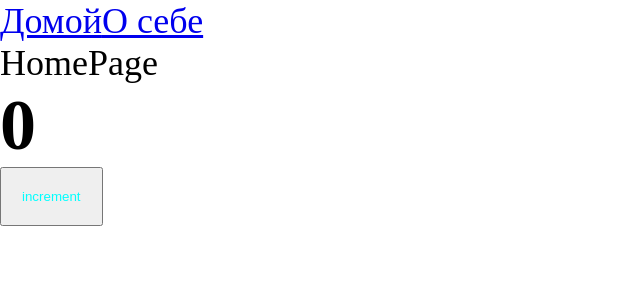
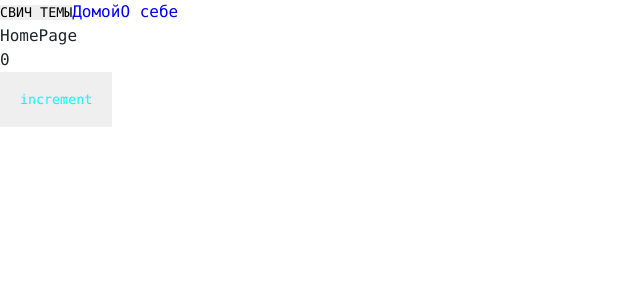
Before and after one commit to vladislav0sidorov/my-blog, a React app: page / in a window 1280 px wide. Shown: the top 300 px of the page, without its empty margins (0-640 px from the left). Built offline with nearby package versions, Linux system fonts and the light colour scheme.

Commit message:
added react-contect-theme, just theme and logic to swich it

```diff
--- a/src/App.tsx
+++ b/src/App.tsx
@@ -1,14 +1,19 @@
 import { Suspense } from 'react';
 import { Link, Route, Routes } from 'react-router-dom';
+
+import './styles/index.scss';
+
 import { Counter } from '../public/components/Counter';
-
-import './index.scss';
 import { AboutPageAsync } from './pages/AboutPage/AboutPage.async';
 import { HomePageAsync } from './pages/HomePage/HomePage.async';
+import { useTheme } from './theme/useTheme';
 
-export const App = () => {
+const App = () => {
+  const { theme, toggleTheme } = useTheme();
+
   return (
-    <div className="app">
+    <div className={`app ${theme}`}>
+      <button onClick={toggleTheme}>СВИЧ ТЕМЫ</button>
       <Link to="/">Домой</Link>
       <Link to="about">О себе</Link>
       <Suspense fallback={<div>LOADING...</div>}>
@@ -21,3 +26,5 @@
     </div>
   );
 };
+
+export default App;
--- a/src/index.scss
+++ /dev/null
@@ -1,9 +0,0 @@
-* {
-  margin: 0;
-  padding: 0;
-  box-sizing: border-box;
-}
-
-.app {
-  font-size: 36px;
-}
--- a/src/index.tsx
+++ b/src/index.tsx
@@ -1,11 +1,15 @@
 import { render } from 'react-dom';
 import { BrowserRouter } from 'react-router-dom';
 import { Counter } from '../public/components/Counter';
-import { App } from './App';
+import App from './App';
+import { Theme } from './theme/ThemeContext';
+import ThemeProvider from './theme/ThemeProvider';
 
 render(
   <BrowserRouter>
-    <App />
+    <ThemeProvider>
+      <App />
+    </ThemeProvider>
   </BrowserRouter>,
   document.getElementById('root'),
 );
--- /dev/null
+++ b/src/styles/index.scss
@@ -0,0 +1,13 @@
+@import "reset";
+@import "variables/global";
+@import "themes/light";
+@import "themes/dark";
+
+.app {
+  font: var(--font-m);
+
+  background: var(--bg-color);
+  color: var(--primary-color);
+
+  min-height: 100vh;
+}
--- /dev/null
+++ b/src/styles/reset.scss
@@ -0,0 +1,75 @@
+/*Reset styles*/
+* {
+  padding: 0;
+  margin: 0;
+  border: 0;
+}
+*,
+*:before,
+*:after {
+  -moz-box-sizing: border-box;
+  -webkit-box-sizing: border-box;
+  box-sizing: border-box;
+}
+:focus,
+:active {
+  outline: none;
+}
+a:focus,
+a:active {
+  outline: none;
+}
+nav,
+footer,
+header,
+aside {
+  display: block;
+}
+html,
+body {
+  height: 100%;
+  width: 100%;
+  font-size: 100%;
+  line-height: 1;
+  -ms-text-size-adjust: 100%;
+  -moz-text-size-adjust: 100%;
+  -webkit-text-size-adjust: 100%;
+}
+input,
+button,
+textarea {
+  font-family: inherit;
+}
+input::-ms-clear {
+  display: none;
+}
+button {
+  cursor: pointer;
+}
+button::-moz-focus-inner {
+  padding: 0;
+  border: 0;
+}
+a,
+a:visited {
+  text-decoration: none;
+}
+a:hover {
+  text-decoration: none;
+}
+ul li {
+  list-style: none;
+}
+img {
+  vertical-align: top;
+}
+h1,
+h2,
+h3,
+h4,
+h5,
+h6 {
+  font-size: inherit;
+  font-weight: inherit;
+}
+/*--------------------*/
--- /dev/null
+++ b/src/styles/themes/dark.scss
@@ -0,0 +1,6 @@
+.app.dark {
+  --bg-color: #1e252b;
+
+  --primary-color: rgba(255, 255, 255, 0.9);
+  --secondary-color: #ff6e30;
+}
--- /dev/null
+++ b/src/styles/themes/light.scss
@@ -0,0 +1,6 @@
+.app.light {
+  --bg-color: rgba(255, 255, 255, 0.9);
+
+  --primary-color: #1e252b;
+  --secondary-color: #ff6e30;
+}
--- /dev/null
+++ b/src/styles/variables/global.scss
@@ -0,0 +1,11 @@
+:root {
+  --font-family-main: Consolas, "Times New Roman", serif;
+
+  --font-size-m: 16px;
+  --font-line-m: 24px;
+  --font-m: var(--font-size-m) / var(--font-line-m) var(--font-family-main);
+
+  --font-size-l: 24px;
+  --font-line-l: 32px;
+  --font-l: var(--font-size-l) / var(--font-line-l) var(--font-family-main);
+}
--- /dev/null
+++ b/src/theme/ThemeContext.ts
@@ -0,0 +1,15 @@
+import { createContext } from 'react';
+
+export enum Theme {
+  LIGHT = 'light',
+  DARK = 'dark',
+}
+
+export interface ThemeContextProps {
+  theme?: Theme;
+  setTheme?: (theme: Theme) => void;
+}
+
+export const ThemeContext = createContext<ThemeContextProps>({});
+
+export const LOCAL_STORAGE_ITEM_KEY = 'theme';
--- /dev/null
+++ b/src/theme/ThemeProvider.tsx
@@ -0,0 +1,21 @@
+import { FC, useMemo, useState } from 'react';
+
+import { LOCAL_STORAGE_ITEM_KEY, Theme, ThemeContext } from './ThemeContext';
+
+const defaulTheme = (localStorage.getItem(LOCAL_STORAGE_ITEM_KEY) as Theme) || Theme.LIGHT;
+
+const ThemeProvider: FC = ({ children }) => {
+  const [theme, setTheme] = useState<Theme>(defaulTheme);
+
+  const defaultProps = useMemo(
+    () => ({
+      theme: theme,
+      setTheme: setTheme,
+    }),
+    [theme],
+  );
+
+  return <ThemeContext.Provider value={defaultProps}>{children}</ThemeContext.Provider>;
+};
+
+export default ThemeProvider;
--- /dev/null
+++ b/src/theme/useTheme.ts
@@ -0,0 +1,18 @@
+import { useContext } from 'react';
+import { LOCAL_STORAGE_ITEM_KEY, Theme, ThemeContext } from './ThemeContext';
+
+interface UseThemeResult {
+  toggleTheme: () => void;
+  theme: Theme;
+}
+
+export function useTheme(): UseThemeResult {
+  const { theme, setTheme } = useContext(ThemeContext);
+
+  const toggleTheme = () => {
+    const newTheme = theme === Theme.DARK ? Theme.LIGHT : Theme.DARK;
+    setTheme(newTheme);
+    localStorage.setItem(LOCAL_STORAGE_ITEM_KEY, newTheme);
+  };
+  return { theme, toggleTheme };
+}
```
